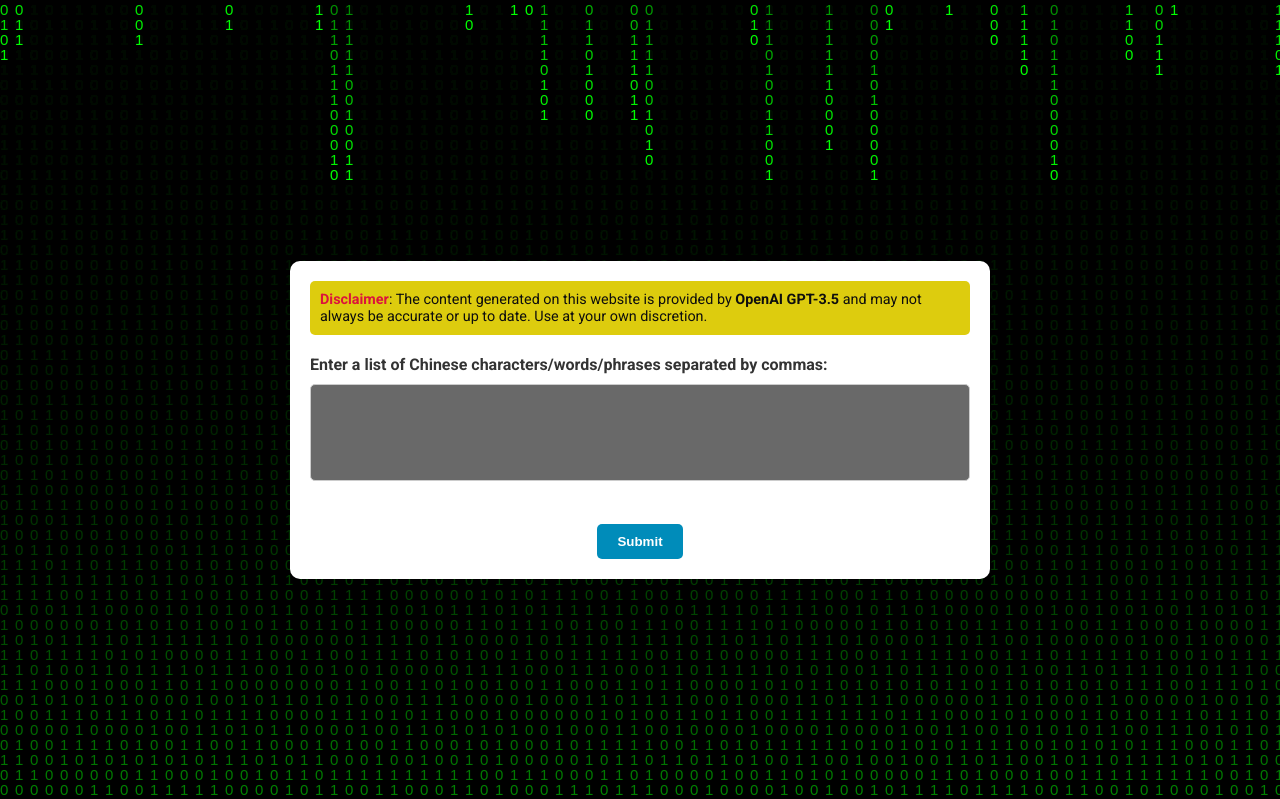
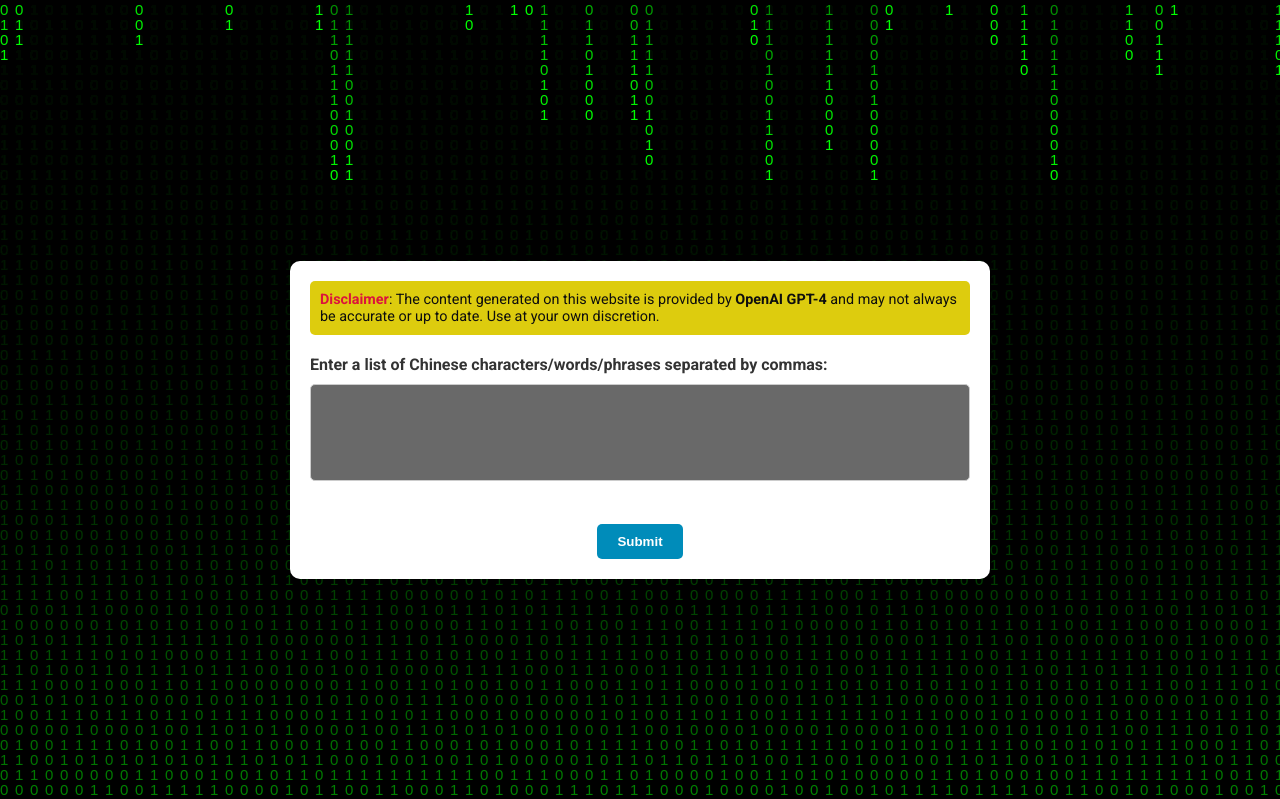
Before and after one commit to linsnotes/Mandarin-Mate, a Flask app: page / in a window 1280 px wide. Shown: the top 799 px of the page. Run offline with Flask 3, Linux system fonts and the light colour scheme.

Commit message:
Update disclaimer

```diff
--- a/templates/index.html
+++ b/templates/index.html
@@ -156,7 +156,7 @@
 
     <form method="post">
         <div class="disclaimer">
-            <span class="alert">Disclaimer</span>: The content generated on this website is provided by <span class="keyword">OpenAI GPT-3.5</span> and may not always be accurate or up to date. Use at your own discretion.
+            <span class="alert">Disclaimer</span>: The content generated on this website is provided by <span class="keyword">OpenAI GPT-4</span> and may not always be accurate or up to date. Use at your own discretion.
         </div>
         <label for="words">Enter a list of Chinese characters/words/phrases separated by commas:</label>
         <textarea name="words" rows="5" id="words" required></textarea><br><br>
```
